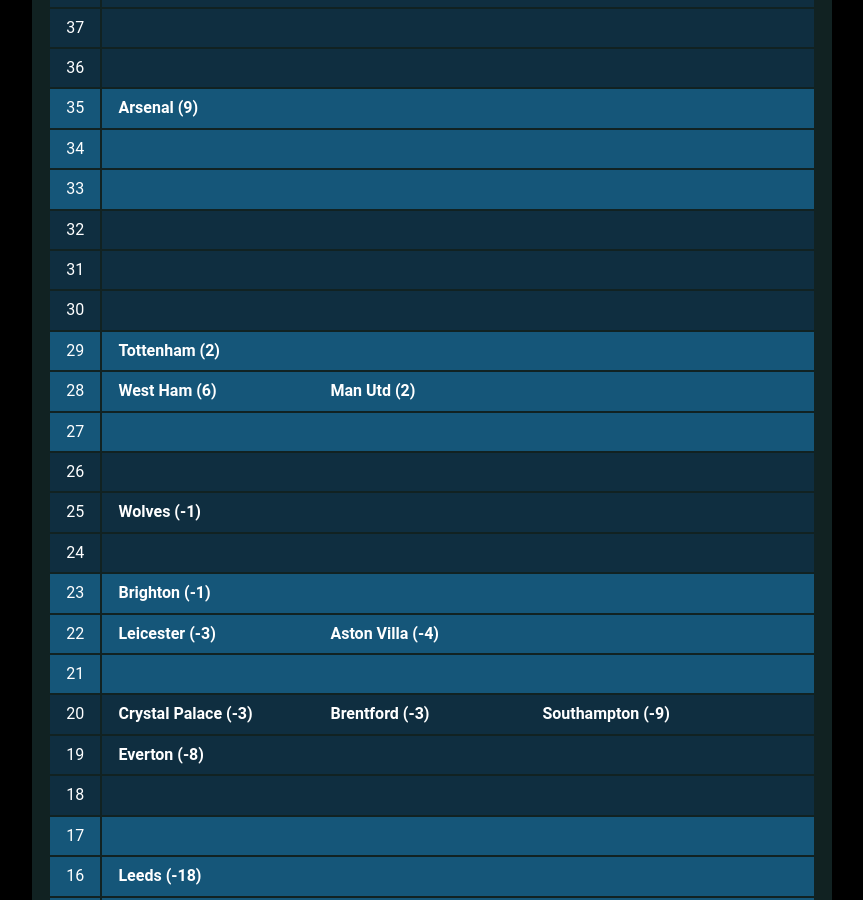
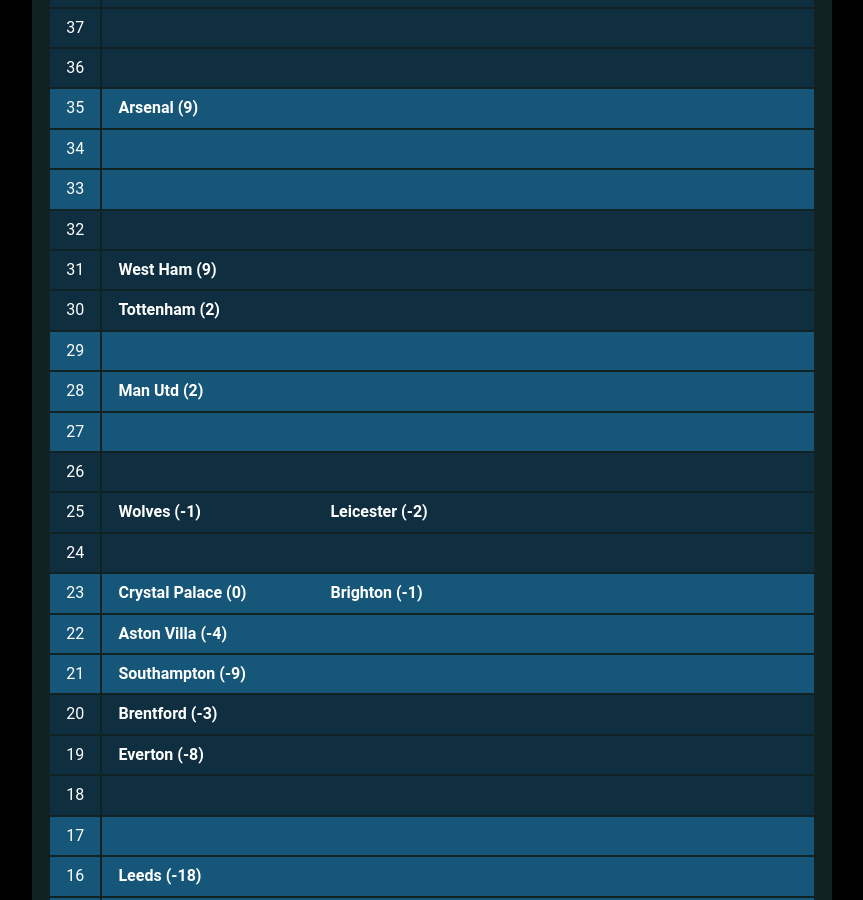
Before and after one commit to muru/muru.github.io, a Jekyll site: the page built from resources.md, in a window 1280 px wide and 900 px high, scrolled down 1881 px. Shown: the whole window, without its empty margins (208-1071 px from the left). Built offline with Jekyll 4.4.1, drawn with Linux system fonts in a browser that asks for light colours; some web fonts are replaced; some of the changed text lies outside the part shown.

Commit message:
updated cann-table: Thu 30 Dec 00:02:39 JST 2021

```diff
--- a/cann-table.html
+++ b/cann-table.html
@@ -34,7 +34,7 @@
 	<tr class="cann-row-1">
 		<td class="cann-point"> 41 </td>
 		<td class="cann-clubs">
-			<span class="club-name"> Liverpool (35) </span>
+			<span class="club-name"> Liverpool (34) </span>
 			<span class="club-name"> Chelsea (29) </span>
 		</td>
  	</tr>
@@ -87,23 +87,23 @@
 	<tr class="cann-row-2">
 		<td class="cann-point"> 31 </td>
 		<td class="cann-clubs">
+			<span class="club-name"> West Ham (9) </span>
 		</td>
  	</tr>
 	<tr class="cann-row-2">
 		<td class="cann-point"> 30 </td>
 		<td class="cann-clubs">
+			<span class="club-name"> Tottenham (2) </span>
 		</td>
  	</tr>
 	<tr class="cann-row-1">
 		<td class="cann-point"> 29 </td>
 		<td class="cann-clubs">
-			<span class="club-name"> Tottenham (2) </span>
 		</td>
  	</tr>
 	<tr class="cann-row-1">
 		<td class="cann-point"> 28 </td>
 		<td class="cann-clubs">
-			<span class="club-name"> West Ham (6) </span>
 			<span class="club-name"> Man Utd (2) </span>
 		</td>
  	</tr>
@@ -121,6 +121,7 @@
 		<td class="cann-point"> 25 </td>
 		<td class="cann-clubs">
 			<span class="club-name"> Wolves (-1) </span>
+			<span class="club-name"> Leicester (-2) </span>
 		</td>
  	</tr>
 	<tr class="cann-row-2">
@@ -131,27 +132,26 @@
 	<tr class="cann-row-1">
 		<td class="cann-point"> 23 </td>
 		<td class="cann-clubs">
+			<span class="club-name"> Crystal Palace (0) </span>
 			<span class="club-name"> Brighton (-1) </span>
 		</td>
  	</tr>
 	<tr class="cann-row-1">
 		<td class="cann-point"> 22 </td>
 		<td class="cann-clubs">
-			<span class="club-name"> Leicester (-3) </span>
 			<span class="club-name"> Aston Villa (-4) </span>
 		</td>
  	</tr>
 	<tr class="cann-row-1">
 		<td class="cann-point"> 21 </td>
 		<td class="cann-clubs">
+			<span class="club-name"> Southampton (-9) </span>
 		</td>
  	</tr>
 	<tr class="cann-row-2">
 		<td class="cann-point"> 20 </td>
 		<td class="cann-clubs">
-			<span class="club-name"> Crystal Palace (-3) </span>
 			<span class="club-name"> Brentford (-3) </span>
-			<span class="club-name"> Southampton (-9) </span>
 		</td>
  	</tr>
 	<tr class="cann-row-2">
@@ -189,7 +189,7 @@
 	<tr class="cann-row-2">
 		<td class="cann-point"> 13 </td>
 		<td class="cann-clubs">
-			<span class="club-name"> Watford (-10) </span>
+			<span class="club-name"> Watford (-13) </span>
 		</td>
  	</tr>
 	<tr class="cann-row-2">
@@ -207,8 +207,8 @@
 	<tr class="cann-row-1">
 		<td class="cann-point"> 10 </td>
 		<td class="cann-clubs">
-			<span class="club-name"> Norwich (-31) </span>
+			<span class="club-name"> Norwich (-34) </span>
 		</td>
  	</tr>
 </table>
-<span id="cann-gen-note"> Generated on  Wednesday, 29 December 2021 at 00:00 JST. </span>
+<span id="cann-gen-note"> Generated on  Thursday, 30 December 2021 at 00:02 JST. </span>
```
